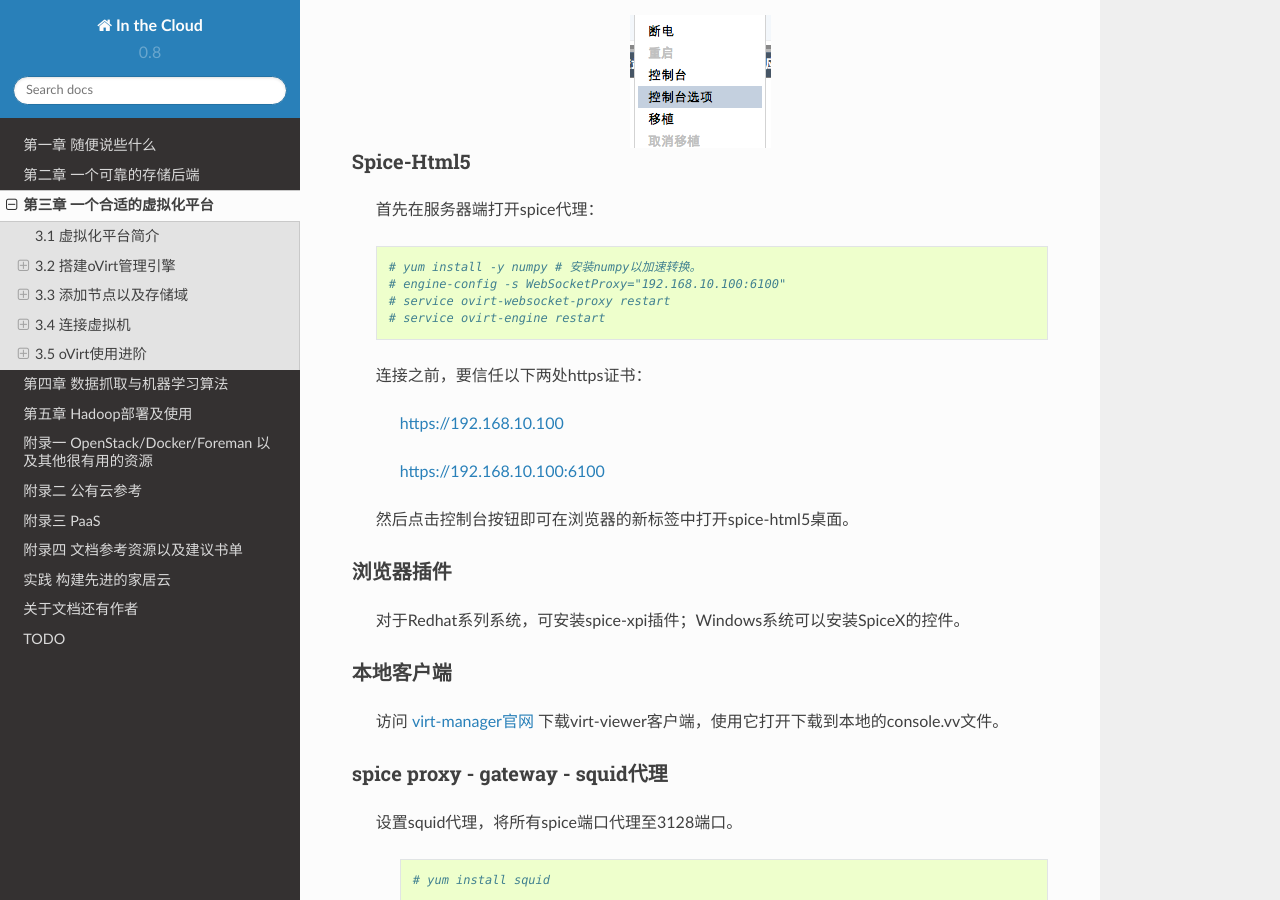
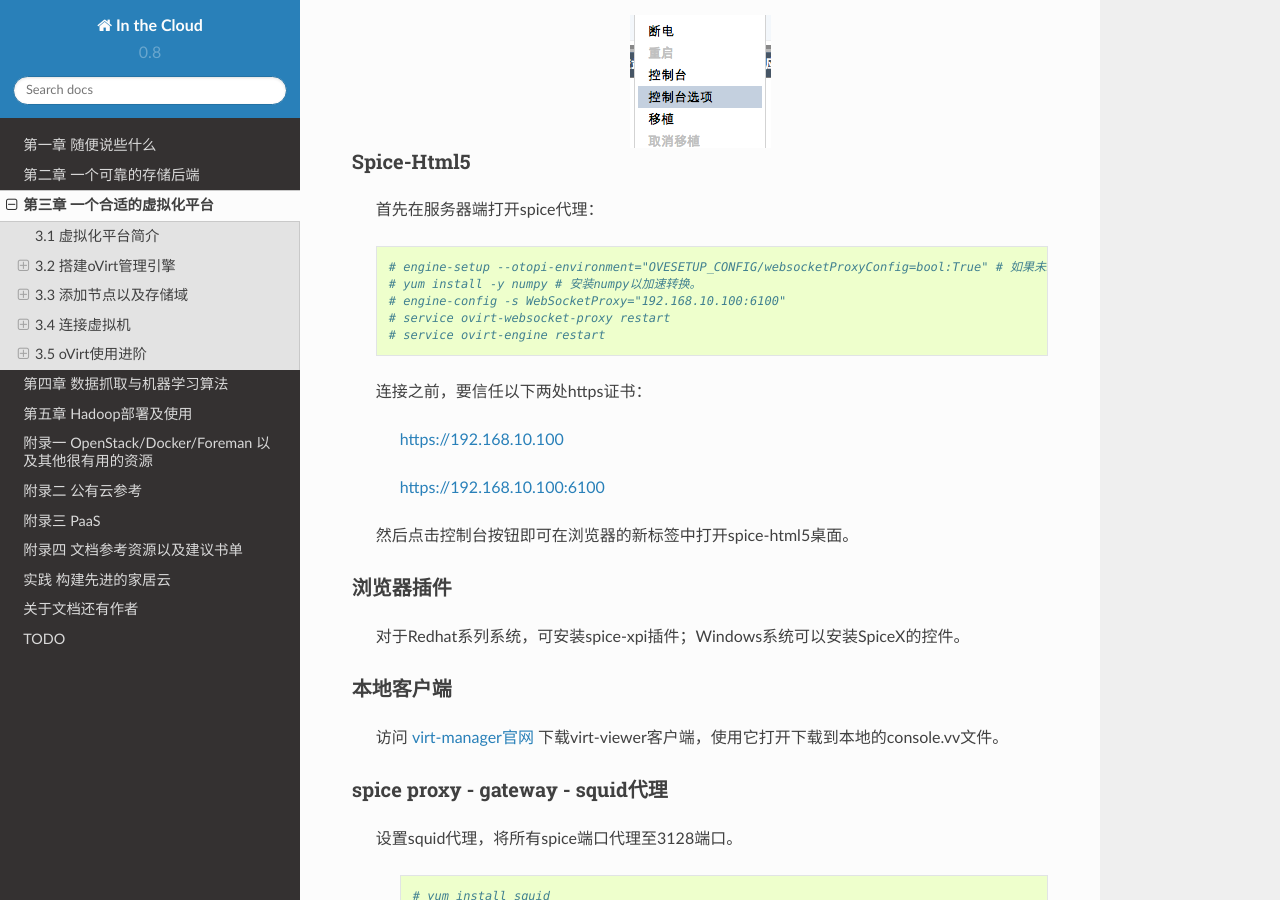
Before and after one commit to lofyer/InTheCloud, a Sphinx documentation site: the page built from source/posts/ch03.rst, in a window 1280 px wide and 900 px high, scrolled down 14830 px. Built offline with Sphinx 7.4.7 and the Read the Docs theme 2.0.0, drawn with Linux system fonts in a browser that asks for light colours; formulas are drawn with MathJax 3.

Commit message:
engine-setup websocket proxy

```diff
--- a/source/posts/ch03.rst
+++ b/source/posts/ch03.rst
@@ -628,6 +628,7 @@ Spice-Html5
 
    .. code::
 
+        # engine-setup --otopi-environment="OVESETUP_CONFIG/websocketProxyConfig=bool:True" # 如果未setup或者要在其他机器setup，可做此步
         # yum install -y numpy # 安装numpy以加速转换。
         # engine-config -s WebSocketProxy="192.168.10.100:6100"
         # service ovirt-websocket-proxy restart
```
